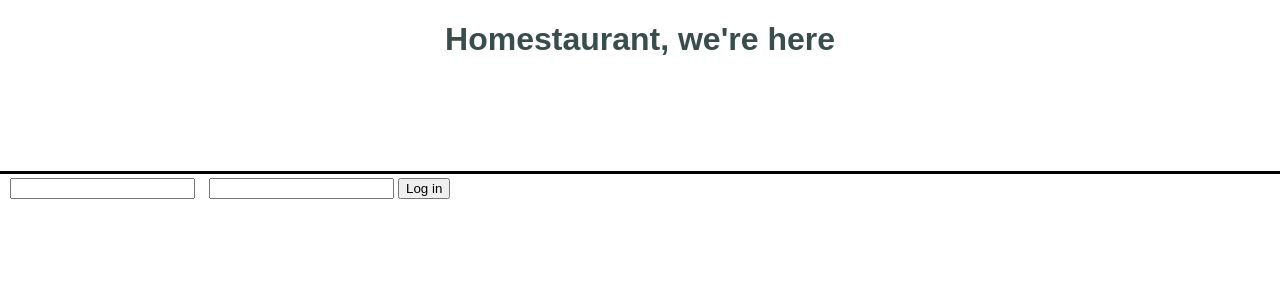
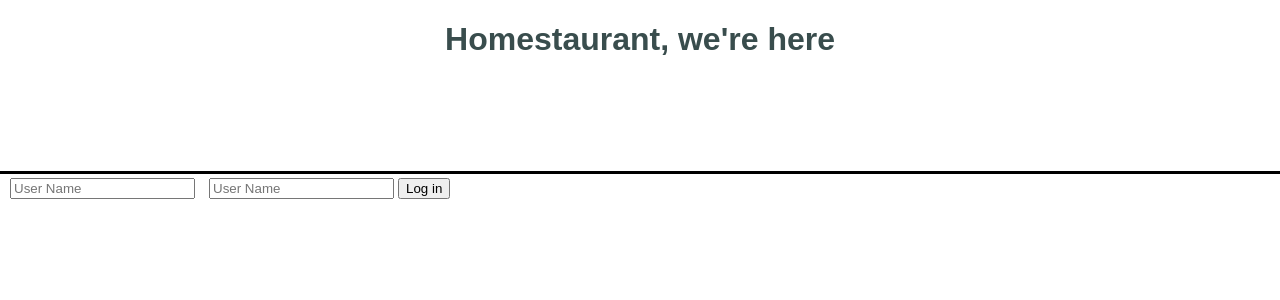
Before and after one commit to alecjpav/appDine, a React (Create React App) app: page /login in a window 1280 px wide. Shown: the top 300 px of the page. Built offline with nearby package versions, Linux system fonts and the light colour scheme; the HTML template or start-up script is replaced by a standard one.

Commit message:
Nothing too big

```diff
--- a/src/Pages/Login/Login.js
+++ b/src/Pages/Login/Login.js
@@ -6,19 +6,17 @@ import '../../App.css';
 class Login extends Component {
 
 
-    handleLogin = () => console.log('yes')
+    handleLogin = () => console.log('yes');
 
 
     render() {
         return (
             <div>
                 <div className='Header'>
-                    <h1>
-                        Homestaurant, we're here
-                    </h1>
+                    <h1> Homestaurant, we're here </h1>
                 </div>
 
-            <LoginForm />
+            <LoginForm onClick={this.handleLogin}/>
 
             </div>
         )
--- a/src/components/LoginForm.js
+++ b/src/components/LoginForm.js
@@ -6,12 +6,12 @@ class LoginForm extends Component {
             <form>
 
                 <input
-                    placehodler="User Name"
+                    placeholder="User Name"
                 />
 
                 <input
                     type="password"
-                    placehodler="User Name"
+                    placeholder="User Name"
                 />
 
                 <button type="submit">Log in</button>
```
Also changed, not shown: server.js (+10 -6 lines), 1 other file (tests, documents, lock files or other folders).
